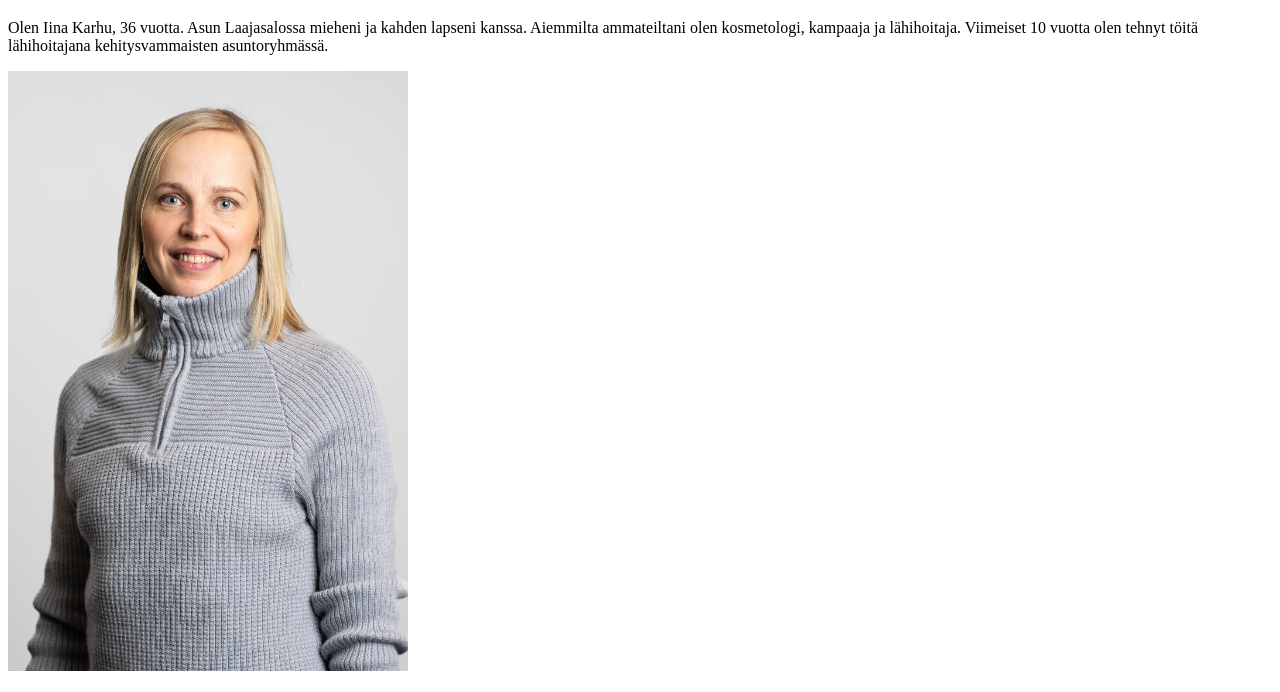
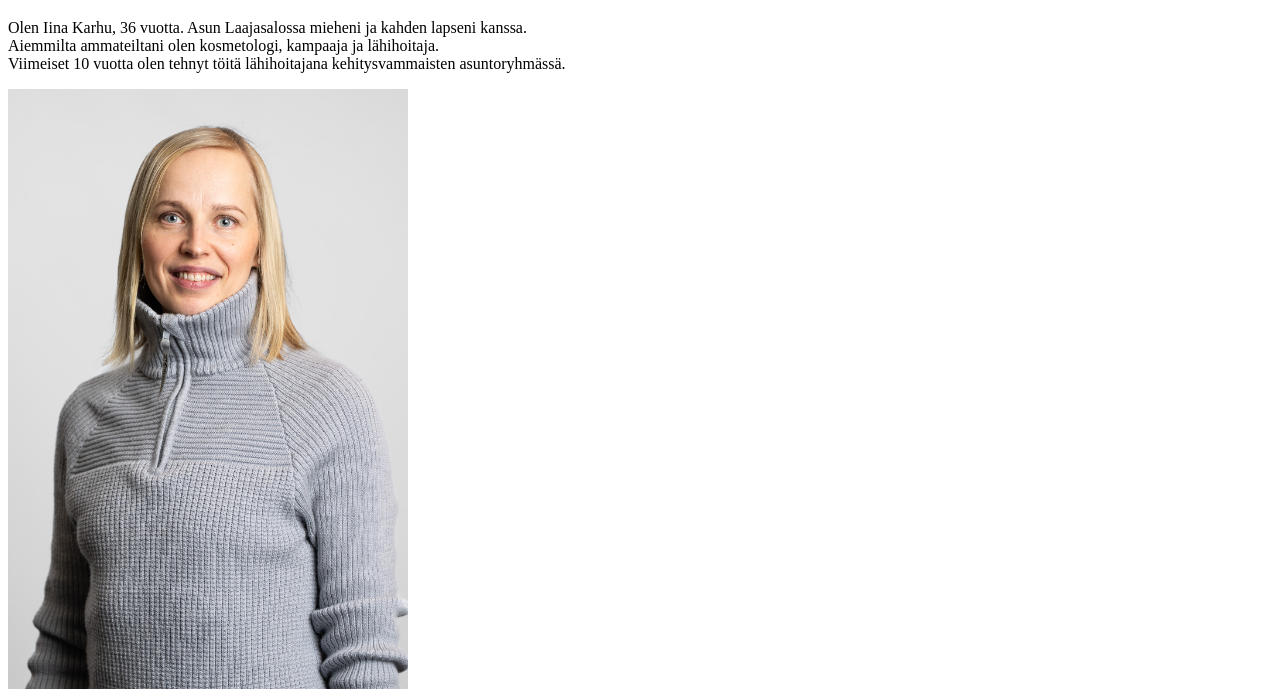
Before and after one commit to inskuu/Websivuston-kehittaminen, a plain HTML site: page WS01_HTML/index.html in a window 1280 px wide. Shown: the part 61-753 px from the top of the page. Drawn offline with Linux system fonts and the light colour scheme.

Commit message:
Hienosäätö

```diff
--- a/WS01_HTML/index.html
+++ b/WS01_HTML/index.html
@@ -17,7 +17,7 @@
   </head>
   <body>
     <h1>Iinan kotisivut</h1>
-    <p>Olen Iina Karhu, 36 vuotta. Asun Laajasalossa mieheni ja kahden lapseni kanssa. Aiemmilta ammateiltani olen kosmetologi, kampaaja ja lähihoitaja. Viimeiset 10 vuotta olen tehnyt töitä lähihoitajana kehitysvammaisten asuntoryhmässä.</p>
+    <p>Olen Iina Karhu, 36 vuotta. Asun Laajasalossa mieheni ja kahden lapseni kanssa.<br>Aiemmilta ammateiltani olen kosmetologi, kampaaja ja lähihoitaja.<br>Viimeiset 10 vuotta olen tehnyt töitä lähihoitajana kehitysvammaisten asuntoryhmässä.</p>
     <img src="oma_kuva.jpg" alt="Tässä uusin löytämäni kuva minusta" width="400" height="600">
     <br>
     <h2>Harrastukseni:</h2>
```
